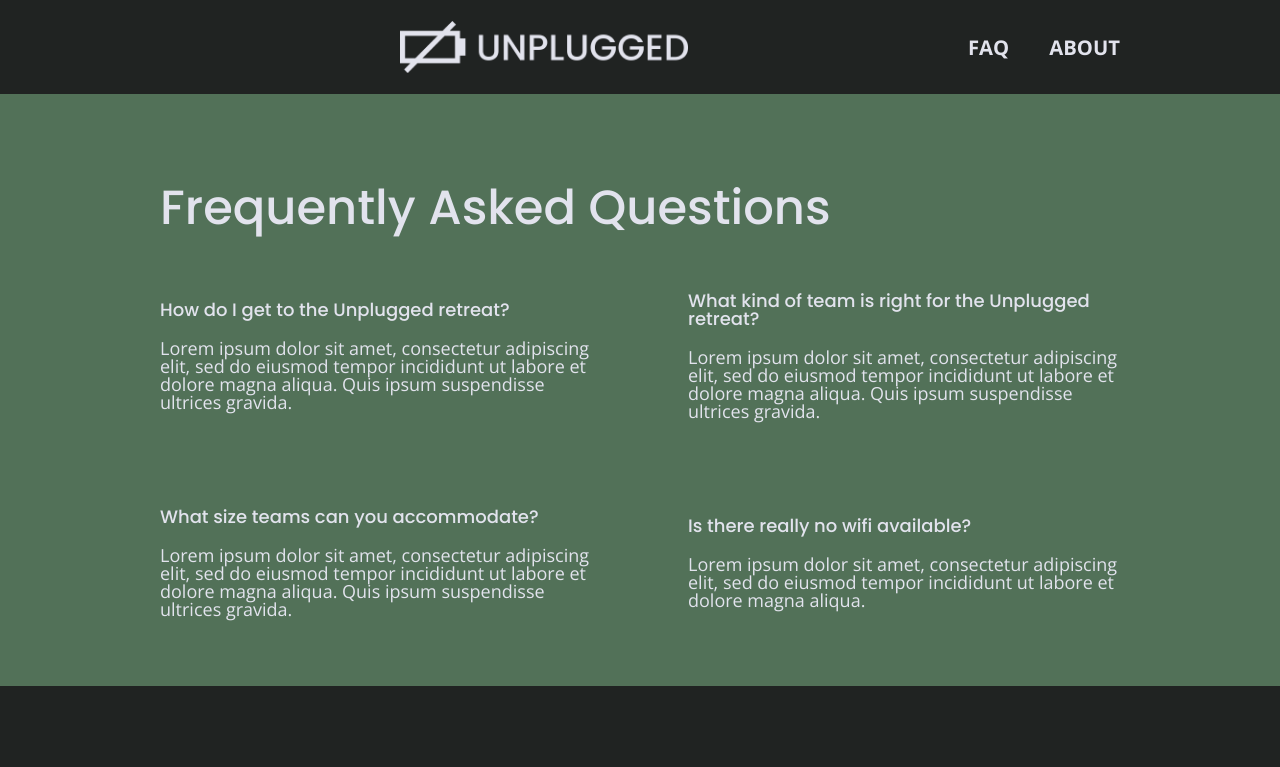
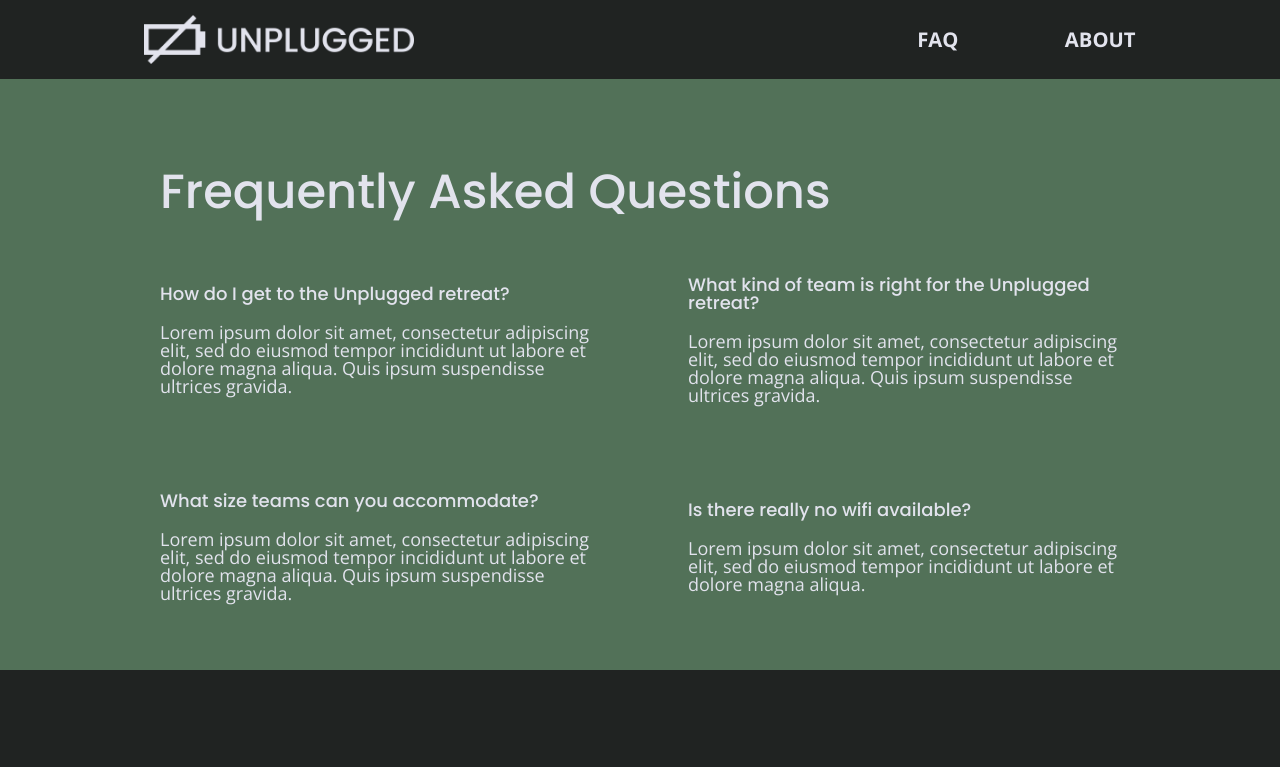
Before and after one commit to missywalker/unplugged-project, a website: page faq/index.html in a window 1280 px wide. Shown: the top 767 px of the page. Drawn offline with nearby package versions, Linux system fonts and the light colour scheme.

Commit message:
Fixed margins, images and flex properties on all pages for mobile, tablet, and desktop.

```diff
--- a/css/main.css
+++ b/css/main.css
@@ -98,14 +98,13 @@ textarea {
     font-family: 'Open Sans', sans-serif;
     color: #e2e3ed;
     text-align: left;
-
    }
 
    ul,
    ol {
-    /*font-size: 1.125em;
-    font-weight: bold; */
     list-style-type: none;
+    margin: 0;
+    padding: 0;
    }
 
    a {
@@ -171,11 +170,11 @@ header {
 }
 
 header .content-wrapper {
+  margin: 0;
   display: flex;
   justify-content: center;
   align-items: center;
   flex-flow: row wrap;
-  margin: 0;
 }
 
 header figure {
@@ -187,27 +186,28 @@ header figure {
 }
 
 .header-divider {
+  background-color: #3a3a3a;
+  height: 1px;
   width: 100%;
-  height: 1px;
   margin: 10px 0 20px 0;
-  background-color: #3a3a3a;
 }
 
 header nav {
+  width: 60%;
+  font-size: 1.125em;
+  font-weight: 700;
+  text-transform: uppercase;
   display: flex;
   justify-content: space-around;
   align-items: center;
   flex-flow: row wrap;
-  width: 60%;
-  font-size: 1.125em;
-  font-weight: 700;
-  text-transform: uppercase;
 }
 
  header nav ul {
+  width: 100%;
   display: flex;
   justify-content: space-around;
-  width: 100%;
+  padding-left: 12px;
 }
 
 header nav ul li {
@@ -383,20 +383,24 @@ input[type=button] {
 
 .reviews h2 {
   margin-bottom: 40px;
-  /*color: #e2e3ed; */
   line-height: 1;
 }
 
 .reviews h3 {
-  width: 55%;
-/*  width: 100%; what i thought? */
+width: 55%;
 margin: 20px 0;
- /* color: #e2e3ed; */
 }
-/*.reviews p {
+
+/******.reviews figure {
+  display: flex;
+  align-items: center;
+  justify-content: center;
+}
+
+.reviews p {
   width: 100%;
-}
-*/
+} ****/
+
 
 /* homepage ends here*/
 
@@ -604,17 +608,24 @@ flex-flow: row wrap;
   /* Header*/
 
  header {
-  justify-content: space-around;
+  justify-content: space-around;   /* or is it space-between?*/
   padding: 33px 0;
  }
 
  header .content-wrapper {
-  width: 100%;
-  justify-content: space-between;
+  max-width: 100%;
+  justify-content: space-around; /* or is it space-around? */
+  margin: 0;
+ }
+
+ header .content-wrapper-left {
+  margin: 0;
+  max-width: 70%;
  }
 
  header figure {
-  width: 30%;
+  width: 45%;
+ /** margin-left: 0; I added this is it correct? **/
  }
 
  header nav {
@@ -623,6 +634,7 @@ flex-flow: row wrap;
 
  header nav ul {
   justify-content: space-between;
+ /***** padding-left: 10px; *****/
 
  }
  .header-divider {
@@ -698,7 +710,7 @@ flex-flow: row wrap;
 }
 
 .reviews article figure,
-.reviws article div {
+.reviews article div  {
   width: 49%;
 }
 
@@ -733,6 +745,11 @@ footer h4 {
 footer p {
   line-height: 1.285;
 }
+footer .social-icons {
+  width: 12.5em;
+  justify-content: space-between;
+}
+
 footer .copyright {
   width: 100%;
 }
@@ -760,7 +777,7 @@ footer .copyright {
 
  .contact-section .content-wrapper h2 {
     width: 80%;
-
+    margin: 0;
    }
 
    .contact-content {
@@ -777,7 +794,7 @@ footer .copyright {
    FAQ Page
    ========================================================================== */
 
-   .faq .content-wrapper {
+  .faq .content-wrapper {
     justify-content: space-between;
 }
 
@@ -785,12 +802,12 @@ footer .copyright {
     flex-basis: 45%;
 }
 
-.faq h2 {
+  .faq h2 {
     width: 100%;
 }
 
-.faq h4,
-.faq p {
+  .faq h4,
+  .faq p {
   font-size: .875em;
   line-height: 1.125;
 }
@@ -834,7 +851,7 @@ footer .copyright {
 
   .hero-area h1 {
     font-size: 3.75em;
-    width: 60%;
+    width: 70%;
   }
 
 /* Aside */
@@ -844,12 +861,15 @@ footer .copyright {
     width: 30%;
   }
 
+  aside .content-wrapper {
+    justify-content: space-around;
+  }
 .form-description p {
   font-size: 1.125em;
 }
 
 /* Features */
-
+2
 .features h2 {
   width: 90%;
 }
--- a/faq/index.html
+++ b/faq/index.html
@@ -33,10 +33,12 @@
 <body>
   <header>
     <div class="content-wrapper">
+      <div class="content-wrapper-left">
       <a href="#">
         <figure>
           <img src= "../img/unplugged-logo.png" alt="unplugged logo">
         </a>
+        </div>
       </figure>
       <div class="header-divider"></div>
       <nav>
```
Also changed, not shown: about/index.html (+3 -1 lines), index.html (+6 -5 lines).
